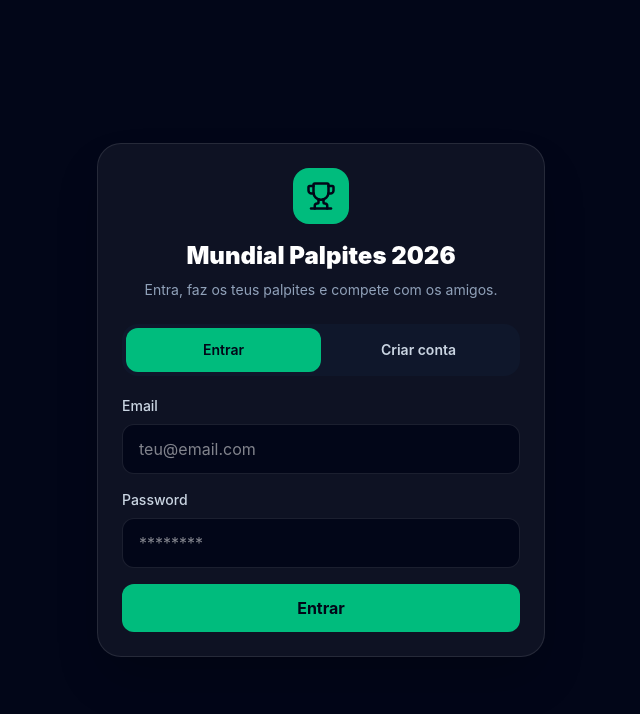
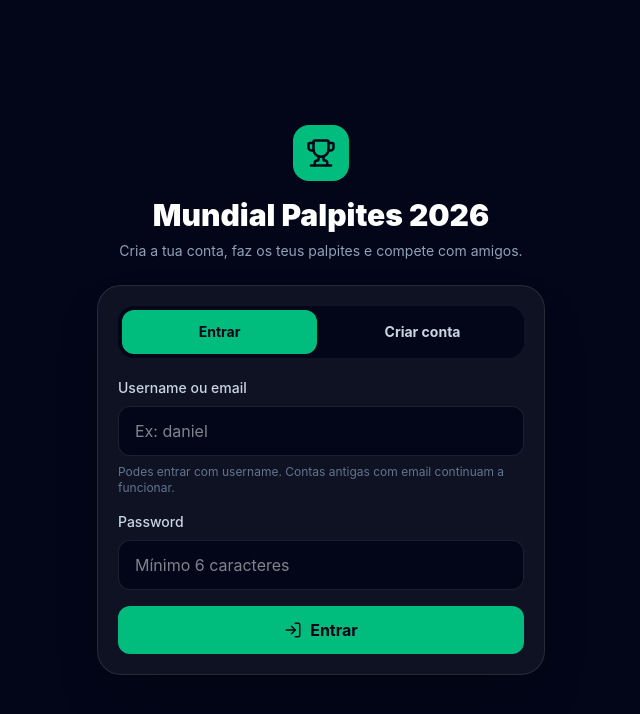
Before and after one commit to mellodaniel/mundial-palpites-2026, a React (Vite) app: page /login in a window 1280 px wide. Shown: the top 714 px of the page, without its empty margins (319-959 px from the left). Built offline with nearby package versions, Linux system fonts and the light colour scheme; no server answers.

Commit message:
Prevent admin self lockout

```diff
--- a/src/components/AdminUsersManagement.tsx
+++ b/src/components/AdminUsersManagement.tsx
@@ -13,6 +13,7 @@ import {
   UserCog,
   Users,
 } from 'lucide-react';
+import { useAuth } from '../lib/useAuth';
 import {
   getAdminUsers,
   updateUserAccountStatus,
@@ -22,6 +23,8 @@ import {
 } from '../lib/adminUsersApi';
 
 export function AdminUsersManagement() {
+  const { user: loggedUser } = useAuth();
+
   const [isOpen, setIsOpen] = useState(false);
   const [openUserIds, setOpenUserIds] = useState<string[]>([]);
   const [users, setUsers] = useState<AdminUserRow[]>([]);
@@ -94,7 +97,18 @@ export function AdminUsersManagement() {
     setOpenUserIds([]);
   }
 
+  function isCurrentUser(userId: string) {
+    return loggedUser?.id === userId;
+  }
+
   async function handleToggleAdmin(user: AdminUserRow) {
+    if (isCurrentUser(user.id)) {
+      setErrorMessage(
+        'Não podes remover ou alterar o teu próprio acesso admin.'
+      );
+      return;
+    }
+
     if (user.accountStatus === 'deleted') {
       setErrorMessage(
         'Não é possível alterar permissões de um utilizador removido.'
@@ -149,6 +163,13 @@ export function AdminUsersManagement() {
     user: AdminUserRow,
     status: AccountStatus
   ) {
+    if (isCurrentUser(user.id)) {
+      setErrorMessage(
+        'Não podes desativar, bloquear, excluir ou reativar a tua própria conta.'
+      );
+      return;
+    }
+
     const messages: Record<AccountStatus, string> = {
       active: `Queres reativar o utilizador "${user.name}"?`,
       disabled: `Queres desativar o utilizador "${user.name}"? Ele deixará de conseguir usar a app.`,
@@ -250,6 +271,11 @@ export function AdminUsersManagement() {
             </div>
           )}
 
+          <div className="rounded-xl border border-amber-400/20 bg-amber-400/10 px-4 py-3 text-sm text-amber-100">
+            Por segurança, o admin logado não pode remover o próprio acesso
+            admin, nem desativar, bloquear ou excluir a própria conta.
+          </div>
+
           <div className="grid gap-3 md:grid-cols-[1fr_auto]">
             <div>
               <label className="mb-2 block text-sm font-medium text-slate-300">
@@ -344,6 +370,7 @@ export function AdminUsersManagement() {
                 <UserCard
                   key={user.id}
                   user={user}
+                  isCurrentUser={isCurrentUser(user.id)}
                   isOpen={openUserIds.includes(user.id)}
                   isSaving={isSavingUserId === user.id}
                   onToggleOpen={toggleUser}
@@ -370,6 +397,7 @@ function SummaryCard({ label, value }: { label: string; value: string }) {
 
 function UserCard({
   user,
+  isCurrentUser,
   isOpen,
   isSaving,
   onToggleOpen,
@@ -377,6 +405,7 @@ function UserCard({
   onChangeAccountStatus,
 }: {
   user: AdminUserRow;
+  isCurrentUser: boolean;
   isOpen: boolean;
   isSaving: boolean;
   onToggleOpen: (userId: string) => void;
@@ -384,6 +413,7 @@ function UserCard({
   onChangeAccountStatus: (user: AdminUserRow, status: AccountStatus) => void;
 }) {
   const isDeleted = user.accountStatus === 'deleted';
+  const protectedSelfAction = isCurrentUser || isDeleted;
 
   return (
     <article className="overflow-hidden rounded-2xl border border-white/10 bg-slate-950/70">
@@ -395,6 +425,12 @@ function UserCard({
         <div className="min-w-0">
           <div className="mb-2 flex flex-wrap items-center gap-2">
             <h4 className="text-lg font-black">{user.name}</h4>
+
+            {isCurrentUser && (
+              <span className="inline-flex items-center rounded-full bg-cyan-500/10 px-3 py-1 text-xs font-bold text-cyan-300">
+                Tu
+              </span>
+            )}
 
             <StatusBadge status={user.accountStatus} />
 
@@ -426,6 +462,13 @@ function UserCard({
 
       {isOpen && (
         <div className="space-y-4 border-t border-white/10 p-4">
+          {isCurrentUser && (
+            <div className="rounded-xl border border-cyan-400/20 bg-cyan-400/10 px-4 py-3 text-sm text-cyan-100">
+              Esta é a tua conta. As ações críticas estão bloqueadas para evitar
+              perda de acesso.
+            </div>
+          )}
+
           <p className="text-sm text-slate-400">
             Criado em {formatDate(user.createdAt)}
           </p>
@@ -472,8 +515,8 @@ function UserCard({
             <button
               type="button"
               onClick={() => onToggleAdmin(user)}
-              disabled={isSaving || isDeleted}
-              className={`inline-flex items-center justify-center gap-2 rounded-xl px-4 py-3 font-semibold disabled:cursor-not-allowed disabled:opacity-60 ${
+              disabled={isSaving || protectedSelfAction}
+              className={`inline-flex items-center justify-center gap-2 rounded-xl px-4 py-3 font-semibold disabled:cursor-not-allowed disabled:opacity-50 ${
                 user.isAdmin
                   ? 'bg-red-500/10 text-red-200 hover:bg-red-500/15'
                   : 'bg-emerald-500 text-slate-950 hover:bg-emerald-400'
@@ -491,8 +534,8 @@ function UserCard({
               <button
                 type="button"
                 onClick={() => onChangeAccountStatus(user, 'active')}
-                disabled={isSaving}
-                className="inline-flex items-center justify-center gap-2 rounded-xl bg-emerald-500 px-4 py-3 font-semibold text-slate-950 hover:bg-emerald-400 disabled:cursor-not-allowed disabled:opacity-60"
+                disabled={isSaving || isCurrentUser}
+                className="inline-flex items-center justify-center gap-2 rounded-xl bg-emerald-500 px-4 py-3 font-semibold text-slate-950 hover:bg-emerald-400 disabled:cursor-not-allowed disabled:opacity-50"
               >
                 <Undo2 size={18} />
                 Reativar
@@ -502,8 +545,8 @@ function UserCard({
                 <button
                   type="button"
                   onClick={() => onChangeAccountStatus(user, 'disabled')}
-                  disabled={isSaving}
-                  className="inline-flex items-center justify-center gap-2 rounded-xl bg-white/10 px-4 py-3 font-semibold text-slate-200 hover:bg-white/15 disabled:cursor-not-allowed disabled:opacity-60"
+                  disabled={isSaving || isCurrentUser}
+                  className="inline-flex items-center justify-center gap-2 rounded-xl bg-white/10 px-4 py-3 font-semibold text-slate-200 hover:bg-white/15 disabled:cursor-not-allowed disabled:opacity-50"
                 >
                   <Power size={18} />
                   Desativar
@@ -512,8 +555,8 @@ function UserCard({
                 <button
                   type="button"
                   onClick={() => onChangeAccountStatus(user, 'blocked')}
-                  disabled={isSaving}
-                  className="inline-flex items-center justify-center gap-2 rounded-xl bg-amber-500/10 px-4 py-3 font-semibold text-amber-200 hover:bg-amber-500/15 disabled:cursor-not-allowed disabled:opacity-60"
+                  disabled={isSaving || isCurrentUser}
+                  className="inline-flex items-center justify-center gap-2 rounded-xl bg-amber-500/10 px-4 py-3 font-semibold text-amber-200 hover:bg-amber-500/15 disabled:cursor-not-allowed disabled:opacity-50"
                 >
                   <Ban size={18} />
                   Bloquear
@@ -522,8 +565,8 @@ function UserCard({
                 <button
                   type="button"
                   onClick={() => onChangeAccountStatus(user, 'deleted')}
-                  disabled={isSaving}
-                  className="inline-flex items-center justify-center gap-2 rounded-xl bg-red-500/10 px-4 py-3 font-semibold text-red-200 hover:bg-red-500/15 disabled:cursor-not-allowed disabled:opacity-60"
+                  disabled={isSaving || isCurrentUser}
+                  className="inline-flex items-center justify-center gap-2 rounded-xl bg-red-500/10 px-4 py-3 font-semibold text-red-200 hover:bg-red-500/15 disabled:cursor-not-allowed disabled:opacity-50"
                 >
                   <Trash2 size={18} />
                   Excluir
--- a/src/lib/auth.ts
+++ b/src/lib/auth.ts
@@ -1,52 +1,116 @@
 import { supabase } from './supabase';
-import { getBrowserTimezone } from './timezone';
 
-export async function signUpWithEmail(
-  name: string,
-  email: string,
-  password: string
-) {
-  const { data, error } = await supabase.auth.signUp({
+const INTERNAL_EMAIL_DOMAIN = 'mundial-palpites.local';
+
+export function normalizeUsername(value: string) {
+  return value
+    .trim()
+    .toLowerCase()
+    .normalize('NFD')
+    .replace(/[\u0300-\u036f]/g, '')
+    .replace(/[^a-z0-9._-]/g, '');
+}
+
+export function usernameToInternalEmail(username: string) {
+  const cleanUsername = normalizeUsername(username);
+
+  if (!cleanUsername) {
+    throw new Error('Indica um username válido.');
+  }
+
+  return `${cleanUsername}@${INTERNAL_EMAIL_DOMAIN}`;
+}
+
+export function loginIdentifierToEmail(identifier: string) {
+  const cleanIdentifier = identifier.trim().toLowerCase();
+
+  if (!cleanIdentifier) {
+    throw new Error('Indica o username ou email.');
+  }
+
+  if (cleanIdentifier.includes('@')) {
+    return cleanIdentifier;
+  }
+
+  return usernameToInternalEmail(cleanIdentifier);
+}
+
+export async function signIn(params: {
+  identifier: string;
+  password: string;
+}) {
+  const email = loginIdentifierToEmail(params.identifier);
+
+  const { data, error } = await supabase.auth.signInWithPassword({
     email,
-    password,
+    password: params.password,
   });
 
   if (error) {
     throw error;
   }
 
-  const user = data.user;
+  return data;
+}
 
-  if (!user) {
-    throw new Error(
-      'Conta criada, mas ainda precisa de confirmação por email. Verifica a tua caixa de entrada ou desativa a confirmação de email no Supabase durante o desenvolvimento.'
-    );
+export async function signUp(params: {
+  name: string;
+  username: string;
+  password: string;
+  timezone: string;
+}) {
+  const cleanName = params.name.trim();
+  const cleanUsername = normalizeUsername(params.username);
+
+  if (!cleanName) {
+    throw new Error('Indica o teu nome.');
+  }
+
+  if (!cleanUsername) {
+    throw new Error('Indica um username válido.');
+  }
+
+  if (params.password.length < 6) {
+    throw new Error('A password deve ter pelo menos 6 caracteres.');
+  }
+
+  const email = usernameToInternalEmail(cleanUsername);
+
+  const { data, error } = await supabase.auth.signUp({
+    email,
+    password: params.password,
+    options: {
+      data: {
+        name: cleanName,
+        username: cleanUsername,
+      },
+    },
+  });
+
+  if (error) {
+    throw error;
+  }
+
+  const userId = data.user?.id;
+
+  if (!userId) {
+    throw new Error('Não foi possível criar o utilizador.');
   }
 
   const { error: profileError } = await supabase.from('profiles').upsert({
-    id: user.id,
-    name,
-    timezone: getBrowserTimezone(),
+    id: userId,
+    name: cleanName,
+    username: cleanUsername,
+    is_admin: false,
+    timezone: params.timezone || 'Europe/Lisbon',
+    account_status: 'active',
   });
 
   if (profileError) {
     throw profileError;
   }
 
-  return user;
-}
-
-export async function signInWithEmail(email: string, password: string) {
-  const { data, error } = await supabase.auth.signInWithPassword({
-    email,
-    password,
-  });
-
-  if (error) {
-    throw error;
-  }
-
-  return data.user;
+  return data;
 }
 
 export async function signOut() {
--- a/src/pages/Login.tsx
+++ b/src/pages/Login.tsx
@@ -1,73 +1,89 @@
 import { useState } from 'react';
-import { Navigate } from 'react-router-dom';
-import { Trophy } from 'lucide-react';
-import { signInWithEmail, signUpWithEmail } from '../lib/auth';
-import { useAuth } from '../lib/useAuth';
+import { useNavigate } from 'react-router-dom';
+import { LogIn, UserPlus, Trophy } from 'lucide-react';
+import { signIn, signUp } from '../lib/auth';
+
+type LoginMode = 'login' | 'signup';
 
 export function Login() {
-  const { user, isLoadingAuth } = useAuth();
+  const navigate = useNavigate();
 
-  const [mode, setMode] = useState<'login' | 'register'>('login');
+  const [mode, setMode] = useState<LoginMode>('login');
+
   const [name, setName] = useState('');
-  const [email, setEmail] = useState('');
+  const [username, setUsername] = useState('');
+  const [identifier, setIdentifier] = useState('');
   const [password, setPassword] = useState('');
+  const [timezone, setTimezone] = useState(
+    Intl.DateTimeFormat().resolvedOptions().timeZone || 'Europe/Lisbon'
+  );
 
-  const [isSubmitting, setIsSubmitting] = useState(false);
+  const [isSaving, setIsSaving] = useState(false);
   const [errorMessage, setErrorMessage] = useState('');
-
-  if (!isLoadingAuth && user) {
-    return <Navigate to="/" replace />;
-  }
 
   async function handleSubmit(event: React.FormEvent) {
     event.preventDefault();
-    setErrorMessage('');
-    setIsSubmitting(true);
 
     try {
-      if (mode === 'register') {
-        if (!name.trim()) {
-          throw new Error('Indica o teu nome.');
+      setIsSaving(true);
+      setErrorMessage('');
+
+      if (mode === 'login') {
+        await signIn({
+          identifier,
+          password,
+        });
+      } else {
+        await signUp({
+          name,
+          username,
+          password,
+          timezone,
+        });
       }
 
-        await signUpWithEmail(name.trim(), email.trim(), password);
-      } else {
-        await signInWithEmail(email.trim(), password);
-      }
+      navigate('/');
     } catch (error) {
       const message =
         error instanceof Error
-          ? error.message
-          : 'Ocorreu um erro. Tenta novamente.';
+          ? translateAuthError(error.message)
+          : 'Erro ao autenticar.';
 
       setErrorMessage(message);
     } finally {
-      setIsSubmitting(false);
+      setIsSaving(false);
     }
   }
 
+  function switchMode(nextMode: LoginMode) {
+    setMode(nextMode);
+    setErrorMessage('');
+    setPassword('');
+  }
+
   return (
-    <div className="flex min-h-screen items-center justify-center bg-slate-950 px-4 text-white">
-      <div className="w-full max-w-md rounded-3xl border border-white/10 bg-white/5 p-6 shadow-2xl">
+    <div className="flex min-h-screen items-center justify-center bg-slate-950 px-4 py-10 text-white">
+      <div className="w-full max-w-md">
         <div className="mb-6 text-center">
           <div className="mx-auto mb-4 flex h-14 w-14 items-center justify-center rounded-2xl bg-emerald-500 text-slate-950">
             <Trophy size={30} />
           </div>
 
-          <h1 className="text-2xl font-black">Mundial Palpites 2026</h1>
+          <h1 className="text-3xl font-black">Mundial Palpites 2026</h1>
           <p className="mt-2 text-sm text-slate-400">
-            Entra, faz os teus palpites e compete com os amigos.
+            Cria a tua conta, faz os teus palpites e compete com amigos.
           </p>
         </div>
 
-        <div className="mb-5 grid grid-cols-2 rounded-2xl bg-slate-900 p-1">
+        <div className="rounded-3xl border border-white/10 bg-white/5 p-5 shadow-2xl">
+          <div className="mb-5 grid grid-cols-2 gap-2 rounded-2xl bg-slate-950 p-1">
             <button
               type="button"
-            onClick={() => setMode('login')}
-            className={`rounded-xl px-4 py-3 text-sm font-semibold ${
+              onClick={() => switchMode('login')}
+              className={`rounded-xl px-4 py-3 text-sm font-bold ${
                 mode === 'login'
                   ? 'bg-emerald-500 text-slate-950'
-                : 'text-slate-300'
+                  : 'text-slate-300 hover:bg-white/5'
               }`}
             >
               Entrar
@@ -75,74 +91,122 @@ export function Login() {
 
             <button
               type="button"
-            onClick={() => setMode('register')}
-            className={`rounded-xl px-4 py-3 text-sm font-semibold ${
-              mode === 'register'
+              onClick={() => switchMode('signup')}
+              className={`rounded-xl px-4 py-3 text-sm font-bold ${
+                mode === 'signup'
                   ? 'bg-emerald-500 text-slate-950'
-                : 'text-slate-300'
+                  : 'text-slate-300 hover:bg-white/5'
               }`}
             >
               Criar conta
             </button>
           </div>
 
+          {errorMessage && (
+            <div className="mb-4 rounded-xl border border-red-400/30 bg-red-400/10 px-4 py-3 text-sm text-red-200">
+              {errorMessage}
+            </div>
+          )}
+
           <form onSubmit={handleSubmit} className="space-y-4">
-          {mode === 'register' && (
+            {mode === 'signup' && (
+              <>
                 <div>
                   <label className="mb-2 block text-sm font-medium text-slate-300">
                     Nome
                   </label>
+
                   <input
                     value={name}
                     onChange={(event) => setName(event.target.value)}
                     className="w-full rounded-xl border border-white/10 bg-slate-950 px-4 py-3 text-white outline-none focus:border-emerald-400"
-                placeholder="O teu nome"
+                    placeholder="Ex: Daniel"
                   />
+                </div>
+
+                <div>
+                  <label className="mb-2 block text-sm font-medium text-slate-300">
+                    Username
+                  </label>
+
+                  <input
+                    value={username}
+                    onChange={(event) => setUsername(event.target.value)}
+                    className="w-full rounded-xl border border-white/10 bg-slate-950 px-4 py-3 text-white outline-none focus:border-emerald-400"
+                    placeholder="Ex: daniel"
+                    autoCapitalize="none"
+                  />
+
+                  <p className="mt-2 text-xs text-slate-500">
+                    Usa letras, números, ponto, hífen ou underscore. Não é
+                    necessário email.
+                  </p>
+                </div>
+
+                <div>
+                  <label className="mb-2 block text-sm font-medium text-slate-300">
+                    Fuso horário
+                  </label>
+
+                  <input
+                    value={timezone}
+                    onChange={(event) => setTimezone(event.target.value)}
+                    className="w-full rounded-xl border border-white/10 bg-slate-950 px-4 py-3 text-white outline-none focus:border-emerald-400"
+                    placeholder="Europe/Lisbon"
+                  />
+
+                  <p className="mt-2 text-xs text-slate-500">
+                    Detetado automaticamente pelo teu dispositivo.
+                  </p>
+                </div>
+              </>
+            )}
+
+            {mode === 'login' && (
+              <div>
+                <label className="mb-2 block text-sm font-medium text-slate-300">
+                  Username ou email
+                </label>
+
+                <input
+                  value={identifier}
+                  onChange={(event) => setIdentifier(event.target.value)}
+                  className="w-full rounded-xl border border-white/10 bg-slate-950 px-4 py-3 text-white outline-none focus:border-emerald-400"
+                  placeholder="Ex: daniel"
+                  autoCapitalize="none"
+                />
+
+                <p className="mt-2 text-xs text-slate-500">
+                  Podes entrar com username. Contas antigas com email continuam
+                  a funcionar.
+                </p>
               </div>
             )}
 
             <div>
               <label className="mb-2 block text-sm font-medium text-slate-300">
-              Email
-            </label>
-            <input
-              type="email"
-              value={email}
-              onChange={(event) => setEmail(event.target.value)}
-              className="w-full rounded-xl border border-white/10 bg-slate-950 px-4 py-3 text-white outline-none focus:border-emerald-400"
-              placeholder="teu@email.com"
-              required
-            />
-          </div>
-
-          <div>
-            <label className="mb-2 block text-sm font-medium text-slate-300">
                 Password
               </label>
+
               <input
                 type="password"
                 value={password}
                 onChange={(event) => setPassword(event.target.value)}
                 className="w-full rounded-xl border border-white/10 bg-slate-950 px-4 py-3 text-white outline-none focus:border-emerald-400"
-              placeholder="********"
-              required
-              minLength={6}
+                placeholder="Mínimo 6 caracteres"
               />
             </div>
 
-          {errorMessage && (
-            <div className="rounded-xl border border-red-400/30 bg-red-400/10 px-4 py-3 text-sm text-red-200">
-              {errorMessage}
-            </div>
-          )}
-
             <button
               type="submit"
-            disabled={isSubmitting}
-            className="w-full rounded-xl bg-emerald-500 px-4 py-3 font-bold text-slate-950 disabled:cursor-not-allowed disabled:bg-slate-700 disabled:text-slate-400"
+              disabled={isSaving}
+              className="inline-flex w-full items-center justify-center gap-2 rounded-xl bg-emerald-500 px-4 py-3 font-bold text-slate-950 hover:bg-emerald-400 disabled:cursor-not-allowed disabled:bg-slate-700 disabled:text-slate-400"
             >
-            {isSubmitting
-              ? 'A processar...'
+              {mode === 'login' ? <LogIn size={18} /> : <UserPlus size={18} />}
+              {isSaving
+                ? mode === 'login'
+                  ? 'A entrar...'
+                  : 'A criar conta...'
                 : mode === 'login'
                   ? 'Entrar'
                   : 'Criar conta'}
@@ -150,5 +214,24 @@ export function Login() {
           </form>
         </div>
       </div>
+    </div>
   );
 }
+
+function translateAuthError(message: string) {
+  const normalized = message.toLowerCase();
+
+  if (normalized.includes('invalid login credentials')) {
+    return 'Username/email ou password incorretos.';
+  }
+
+  if (normalized.includes('user already registered')) {
+    return 'Este username já está registado.';
+  }
+
+  if (normalized.includes('password')) {
+    return 'Verifica a password. Deve ter pelo menos 6 caracteres.';
+  }
+
+  return message;
+}
```
Lines whose indentation alone changed are shown as unchanged.
